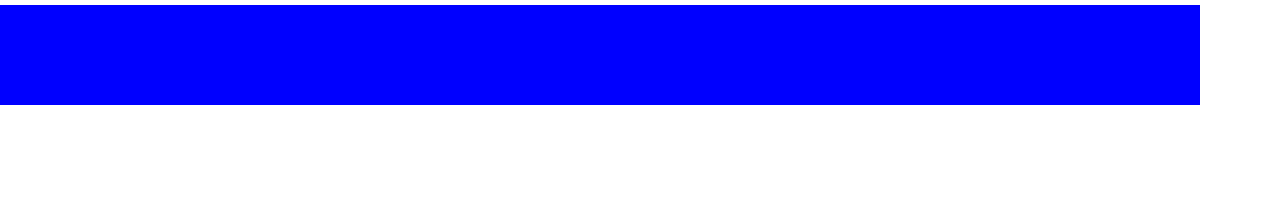
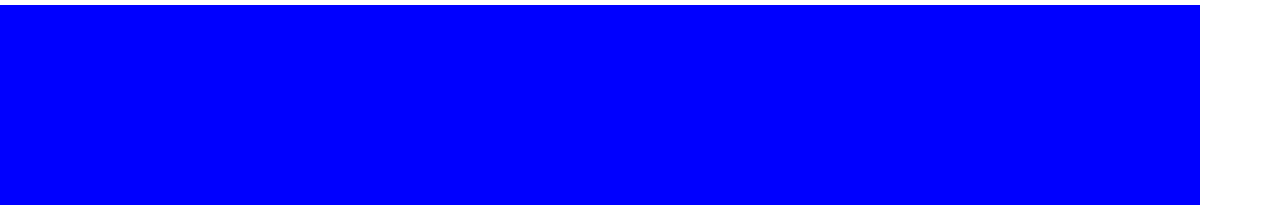
Before and after one commit to jeremyhilliard14/Memory-Game, a plain HTML site: page index2.html in a window 1280 px wide. Shown: the part 896-1104 px from the top of the page. Before the commit the page ends 1004 px from the top, so only its background shows below. Drawn offline with Linux system fonts and the light colour scheme.

Commit message:
Added ReadMe file
Added ReadMe file.
Also made some other design changes.

```diff
--- a/css/style2.css
+++ b/css/style2.css
@@ -6,6 +6,7 @@ body{
 
 .container{
 	margin: 0, auto;
+	max-width: 1200px;
 }
 
 .level{
@@ -90,7 +91,7 @@ body{
 .footer{
 	background-color: blue;
 	width: 100%;
-	height: 100px;
+	height: 200px;
 	display: inline-block;
 	border-radius: 5px solid black;
 	margin-top: 2px;
--- a/index2.html
+++ b/index2.html
@@ -23,8 +23,7 @@
 			<div class="box monster"><img src="images/monsters-06.png" name="logo"></div>
 			<div class="box logo"><img src="images/logo.png" name="logo"></div>
 		</div>
-
-		<div class="footer"></div>
 	</div>
+	<div class="footer"></div>
 </body>
 </html>
```
Also changed, not shown: 1 other file.
